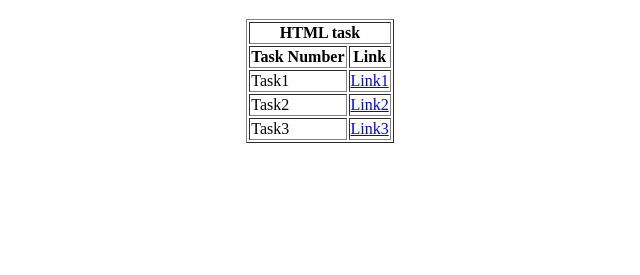
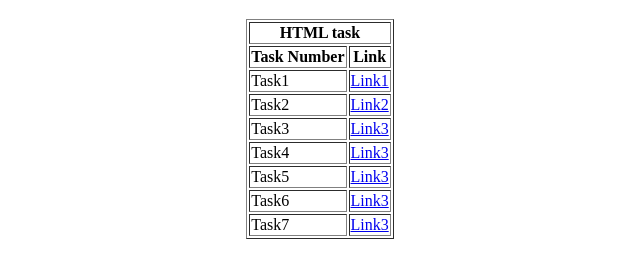
Before and after one commit to ArujAnand/Etnus-Mern, a plain HTML site: page index.html in a window 1280 px wide. Shown: the part 61-336 px from the top of the page, without its empty margins (320-960 px from the left). Drawn offline with Linux system fonts and the light colour scheme.

Commit message:
Update index.html

```diff
--- a/index.html
+++ b/index.html
@@ -29,6 +29,22 @@
                 <td>Task3</td>
                 <td><a href="task3.html">Link3</a></td>
             </tr>
+            <tr>
+                <td>Task4</td>
+                <td><a href="task4.html">Link3</a></td>
+            </tr>
+            <tr>
+                <td>Task5</td>
+                <td><a href="task5.html">Link3</a></td>
+            </tr>
+            <tr>
+                <td>Task6</td>
+                <td><a href="task6.html">Link3</a></td>
+            </tr>
+            <tr>
+                <td>Task7</td>
+                <td><a href="task7.html">Link3</a></td>
+            </tr>
         </table>
     </center>
 </body>
```
